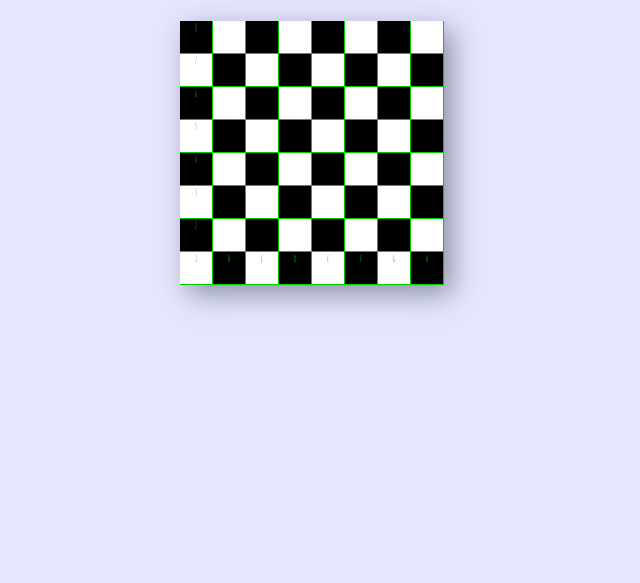
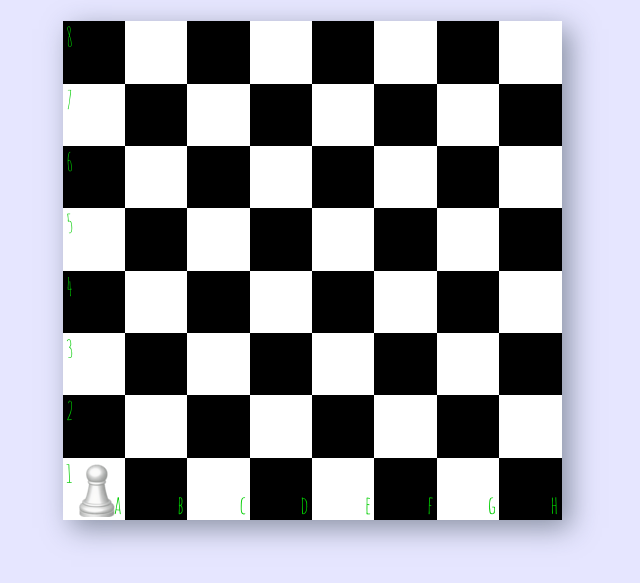
Before and after one commit to irinaschubert/chess, a plain HTML site: page src/index.html in a window 1280 px wide. Shown: the part 81-664 px from the top of the page, without its empty margins (328-968 px from the left). Drawn offline with nearby package versions, Linux system fonts and the light colour scheme.

Commit message:
add image of first figure

```diff
--- a/src/css/style.css
+++ b/src/css/style.css
@@ -3,6 +3,8 @@ body {
     font-size: 18px;
     text-align: center;
     background: #e6e6ff;
+    min-width: 35rem;
+    min-height: 35rem;
 }
 
 .container {
@@ -18,27 +20,50 @@ h1, h2, h3 {
 
 #board {
     display: inline-block;
-    box-shadow: 8px 9px 26px 0 rgba(46, 61, 73, 0.5);
+    box-shadow: 8px 8px 26px 0 rgba(46, 61, 73, 0.5);
 }
 
 .field {
+    position: relative;
     display: inline-block;
-    height: 2rem;
-    width: 2rem;
-    max-height: 2rem;
-    max-width: 2rem;
-    border-right: 1px solid #00cc00;
-    border-bottom: 1px solid #00cc00;
+    height: 3.5rem;
+    width: 3.5rem;
     cursor: pointer;
     vertical-align: top;
     color: #00cc00;
-    font-size: 10px;
+    font-size: 25px;
+    padding: 0.2rem;
 }
 
-.black {
+.bg-black {
     background-color: #000000;
 }
 
-.white {
+.bg-white {
     background-color: #ffffff;
 }
+
+.first-row {
+    position: absolute;
+    bottom: 0;
+    right: 0.2rem;
+}
+
+.first-column {
+    position: absolute;
+    top: 0;
+    left: 0.2rem;
+}
+
+.figure{
+    position: absolute;
+    width: inherit;
+    height: inherit;
+    background-repeat: no-repeat;
+    background-size: contain;
+
+}
+
+.pawn{
+    background: url(../images/w_bauer.png);
+}
--- a/src/index.html
+++ b/src/index.html
@@ -22,5 +22,6 @@
 <script src="https://cdnjs.cloudflare.com/ajax/libs/jquery/3.2.1/jquery.min.js"></script>
 <script type="module" src="js/game.js"></script>
 <script type="module" src="js/board.js"></script>
+<script type="module" src="js/figure.js"></script>
 </body>
 </html>
--- a/src/js/board.js
+++ b/src/js/board.js
@@ -1,5 +1,3 @@
-const $board = $('#board');
-
 export default class Board{
     createBoard(board) {
         this.rows = 8;
@@ -14,16 +12,20 @@ export default class Board{
                     .addClass('field')
                     .attr('data-row', i)
                     .attr('data-col', j);
-                if( i % 2 === 0 && j % 2 === 0 ){ $field.addClass('white') }
-                else if( i % 2 === 0 && j % 2 !== 0 ){ $field.addClass('black') }
-                else if( i % 2 !== 0 && j % 2 === 0 ){ $field.addClass('black') }
-                else if( i % 2 !== 0 && j % 2 !== 0 ){ $field.addClass('white') }
+                if( i % 2 === 0 && j % 2 === 0 ){ $field.addClass('bg-white') }
+                else if( i % 2 === 0 && j % 2 !== 0 ){ $field.addClass('bg-black') }
+                else if( i % 2 !== 0 && j % 2 === 0 ){ $field.addClass('bg-black') }
+                else if( i % 2 !== 0 && j % 2 !== 0 ){ $field.addClass('bg-white') }
                 if( i === 1 ){
+                    const $div = $('<div>').addClass('first-row');
                     let letter = (j+9).toString(36);
-                    $field.text(letter);
+                    $div.text(letter);
+                    $field.append($div);
                 }
-                if( j == 1){
-                    $field.text(i);
+                if( j === 1){
+                    const $div = $('<div>').addClass('first-column');
+                    $div.text(i);
+                    $field.append($div);
                 }
 
                 $row.append($field);
@@ -31,4 +33,14 @@ export default class Board{
             board.append($row);
         }
     }
+
+    placeFigureOnBoard(figure){
+        const i = figure.getStartPositionI();
+        const j = figure.getStartPositionJ();
+        const $field = $(`.field[data-row = ${i}][data-col = ${j}]`);
+        const $figure = $('<div>').addClass('figure');
+        $figure.addClass(figure.getType());
+        $figure.addClass(figure.getColor());
+        $field.append($figure);
+    }
 }
--- /dev/null
+++ b/src/js/figure.js
@@ -0,0 +1,30 @@
+export default class Figure{
+    constructor(type, color, startPositionI, startPositionJ){
+        this.type = type;
+        this.color = color;
+        this.startPositionI = startPositionI;
+        this.startPositionJ = startPositionJ;
+    }
+
+    getStartPositionI(){
+        return this.startPositionI;
+    }
+
+    getStartPositionJ(){
+        return this.startPositionJ;
+    }
+
+    getType(){
+        return this.type;
+    }
+
+    getColor(){
+        return this.color;
+    }
+
+    initialize() {
+        const $startfield = $(`.field[data-row=${this.startPositionI}][data-col=${this.startPositionJ}]`);
+        $startfield.addClass(this.type);
+        $startfield.addClass(this.color);
+    }
+}
--- a/src/js/game.js
+++ b/src/js/game.js
@@ -6,15 +6,15 @@
 'use strict';
 
 import Board from "./board.js";
+import Figure from "./figure.js";
 
 const $board = $('#board');
-
 let board = new Board();
 
 function start(){
     board.createBoard($board);
+    let w_pawn = new Figure("pawn", "white", 1, 1);
+    board.placeFigureOnBoard(w_pawn);
 }
 
-
-
 window.addEventListener("load", start, false);
```
Also changed, not shown: src/images/w_bauer.png (added).
